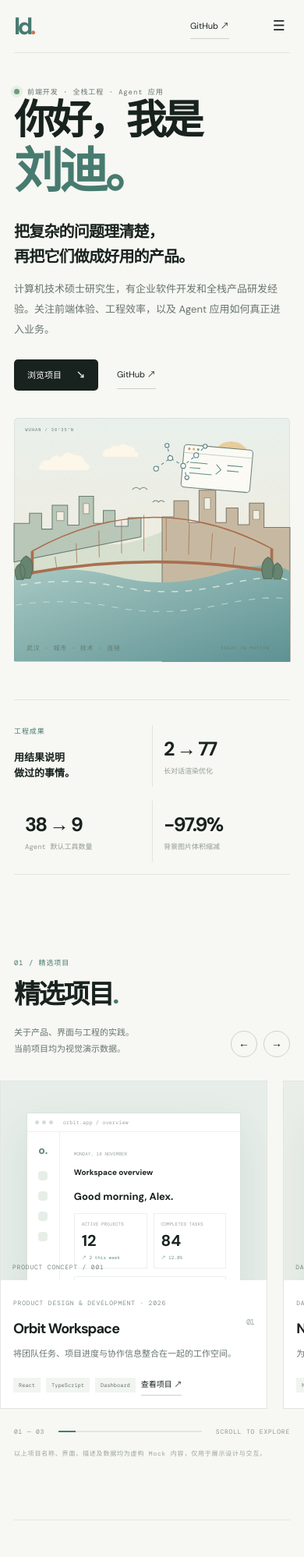
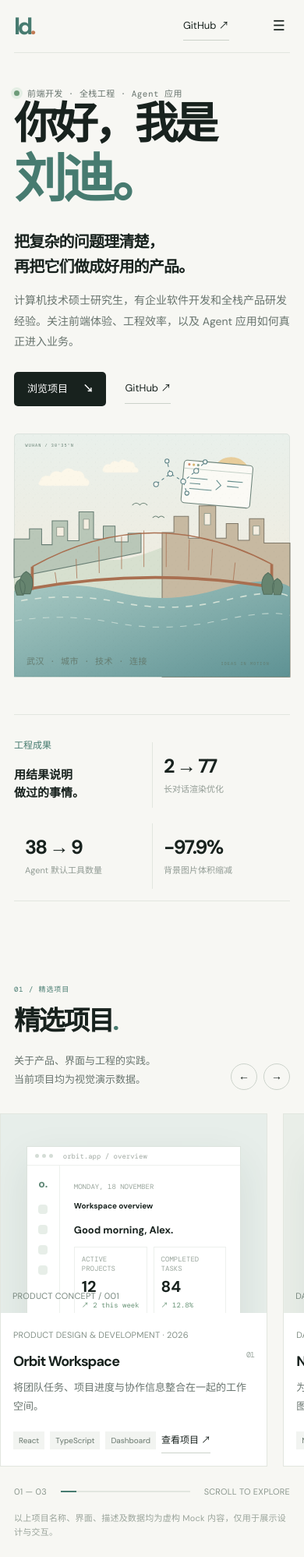
Before and after one commit to xiaodyline/xiaodyline.github.io, a plain HTML site: page index.html in a window 390 px wide. Shown: the top 1997 px of the page at 78% size. Drawn offline with nearby package versions, Linux system fonts and the light colour scheme.

Commit message:
统一提升辅助文字字号与阅读层级

```diff
--- a/styles.css
+++ b/styles.css
@@ -50,3 +50,34 @@
 /* Mobile navigation dropdown is anchored to the header, not the viewport. */
 .header{position:relative}
 @media(max-width:560px){.header nav{z-index:30;box-shadow:0 12px 28px rgba(24,34,30,.08)}}
+
+/* Typography pass: reduce micro-label density and make supporting copy readable. */
+.header nav{font-size:14px}
+.github,.underlink{font-size:13px}
+.eyebrow{font-size:11px;letter-spacing:.04em}
+.hero-role{font-size:11px;letter-spacing:.04em}
+.intro{font-size:15px;line-height:1.9}
+.button{font-size:13px}
+.art-label{font-size:11px;letter-spacing:.04em}
+.numbers>div>small,.numbers>div:first-child>small{font:12px/1.6 "DM Sans","Noto Sans SC",sans-serif;letter-spacing:0}
+.number-intro p{font-size:15px}
+.section-index,.section-head small,.project-copy>small,.preview>label,.rail-foot,.disclaimer,.timeline time,.timeline>article>small,.stack>div:nth-child(2)>p>small,.contact>div>small,dialog>small,dialog .mock-note{font:11px/1.6 "DM Sans","Noto Sans SC",sans-serif;letter-spacing:.02em}
+.work-tools p,.section-side-note{font-size:13px}
+.project-copy p{font-size:13px;line-height:1.8}
+.project-copy>div span{font:11px "DM Sans",sans-serif}
+.project-copy button{font-size:12px}
+.timeline h3{font-size:16px}
+.timeline p,.about>div:nth-child(2)>p:not(.about-lede),.contact>div:nth-child(2)>p{font-size:14px}
+.stack>div:nth-child(2)>p{font-size:14px}
+.stack>div:nth-child(2)>p>small{font:11px "DM Sans","Noto Sans SC",sans-serif;letter-spacing:0}
+.footer small,.footer>a:last-child{font:10px "DM Sans",sans-serif;letter-spacing:.04em}
+.browser-bar{font-size:9px}
+.dash-main>small,.stat-cards small,.stat-cards em,.mini-chart>span,.finance>small,.finance p,.finance em,.months,.flow header,.flow-nodes>div small,.flow-nodes>div span,.flow footer{font-size:9px}
+@media(max-width:560px){
+ .hero h1{font-size:56px}
+ .intro{font-size:14px}
+ .numbers>div>small{font-size:11px}
+ .project-copy>div span{font-size:10px}
+ .stack>div:nth-child(2)>p{font-size:13px}
+ .footer small{font-size:9px}
+}
```
